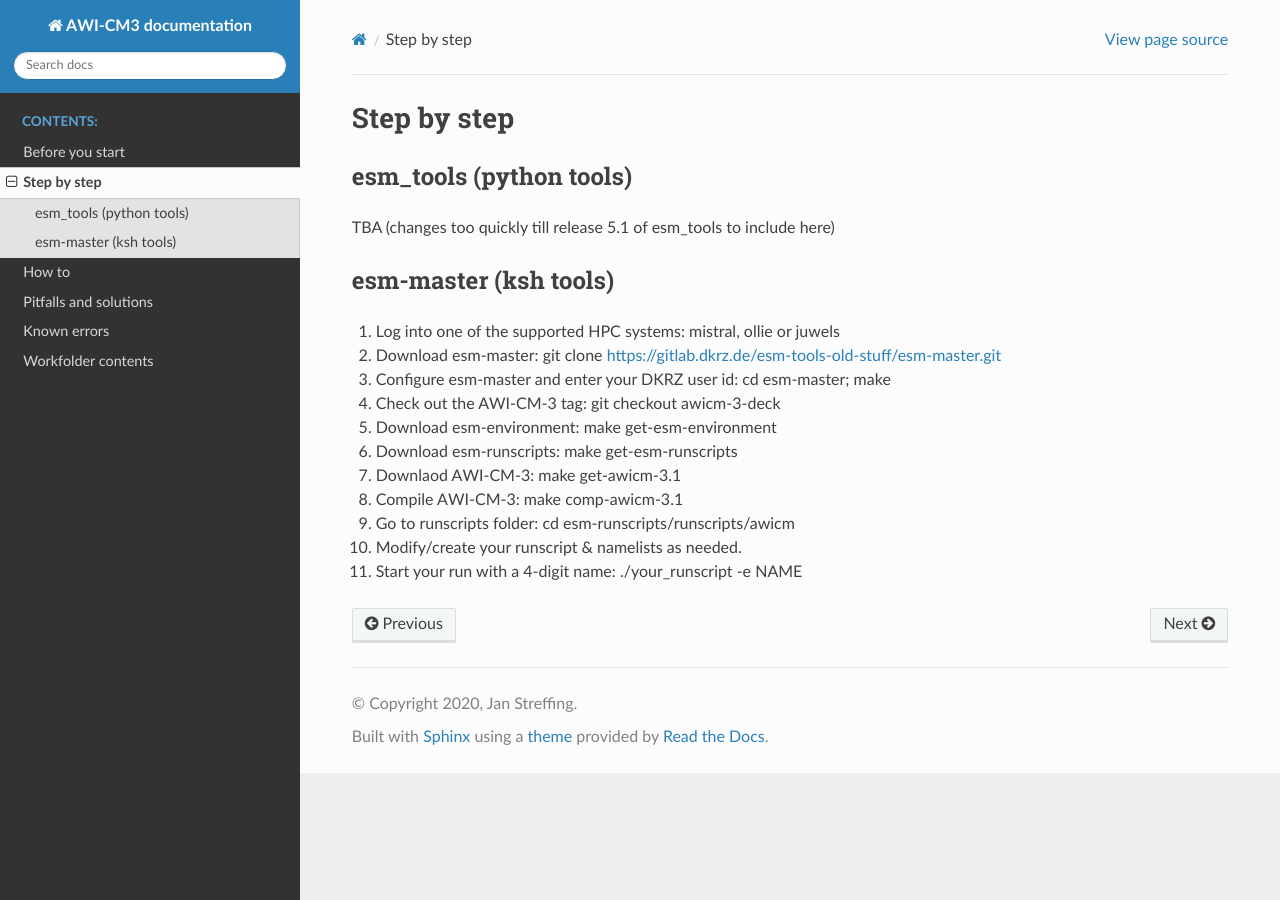
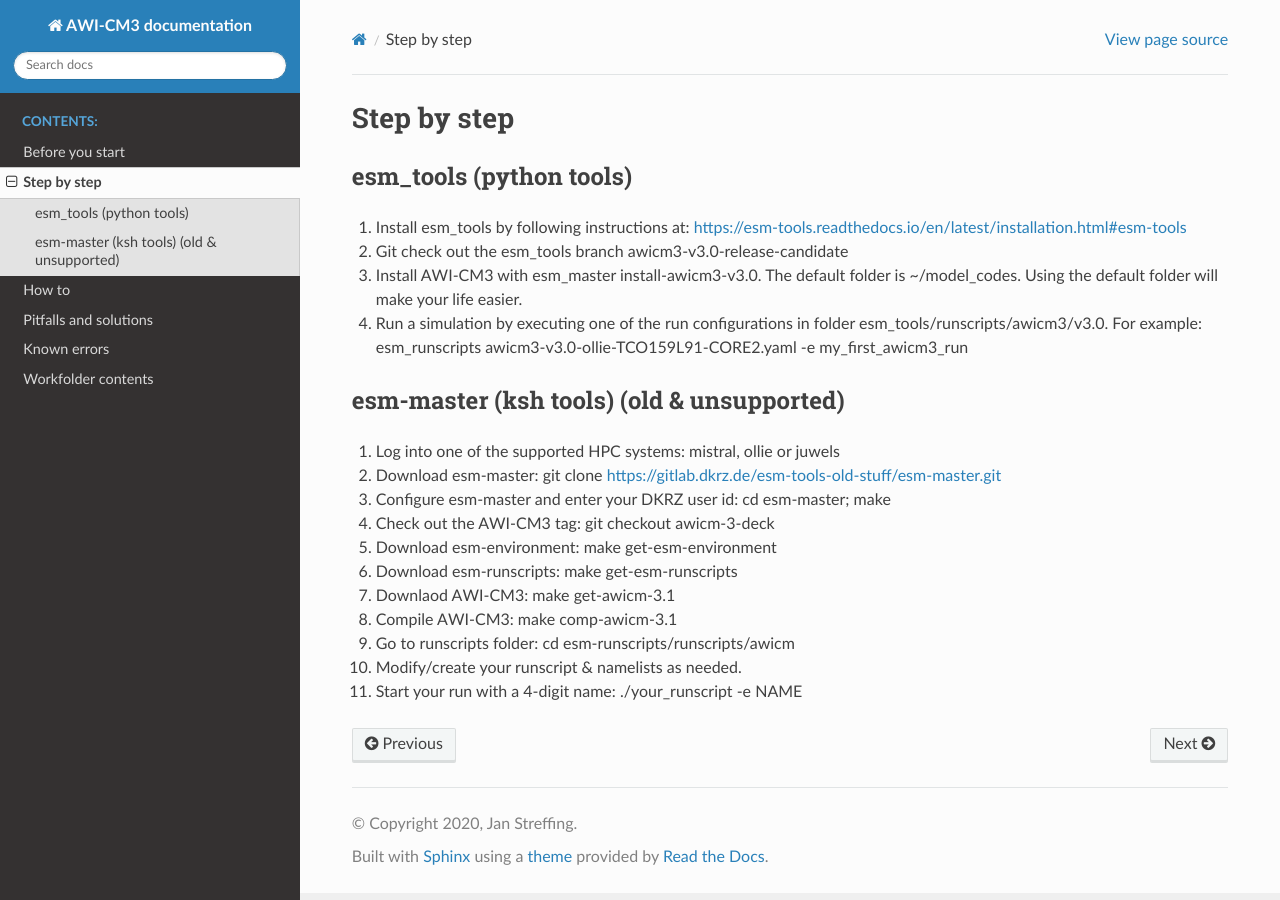
Before and after one commit to AWI-ESM/documentation_AWI-CM3, a Sphinx documentation site: the page built from source/quickstart.rst, in a window 1280 px wide. Built offline with Sphinx 7.4.7 and the Read the Docs theme 2.0.0, drawn with Linux system fonts in a browser that asks for light colours.

Commit message:
Update quickstart.rst
Added esm_tools quickstart guide. Marked the esm-master guide as old & unsupported.

```diff
--- a/source/quickstart.rst
+++ b/source/quickstart.rst
@@ -7,20 +7,23 @@ Step by step
 esm_tools (python tools)
 ########################
 
-TBA (changes too quickly till release 5.1 of esm_tools to include here)
+1. Install esm_tools by following instructions at: https://esm-tools.readthedocs.io/en/latest/installation.html#esm-tools
+2. Git check out the esm_tools branch awicm3-v3.0-release-candidate
+3. Install AWI-CM3 with esm_master install-awicm3-v3.0. The default folder is ~/model_codes. Using the default folder will make your life easier.
+4. Run a simulation by executing one of the run configurations in folder esm_tools/runscripts/awicm3/v3.0. For example: esm_runscripts awicm3-v3.0-ollie-TCO159L91-CORE2.yaml -e my_first_awicm3_run
 
-######################
-esm-master (ksh tools)
-######################
+##########################################
+esm-master (ksh tools) (old & unsupported)
+##########################################
 
 1. Log into one of the supported HPC systems: mistral, ollie or juwels
 2. Download esm-master: git clone https://gitlab.dkrz.de/esm-tools-old-stuff/esm-master.git
 3. Configure esm-master and enter your DKRZ user id: cd esm-master; make
-4. Check out the AWI-CM-3 tag: git checkout awicm-3-deck
+4. Check out the AWI-CM3 tag: git checkout awicm-3-deck
 5. Download esm-environment: make get-esm-environment
 6. Download esm-runscripts: make get-esm-runscripts
-7. Downlaod AWI-CM-3: make get-awicm-3.1
-8. Compile AWI-CM-3: make comp-awicm-3.1
+7. Downlaod AWI-CM3: make get-awicm-3.1
+8. Compile AWI-CM3: make comp-awicm-3.1
 9. Go to runscripts folder: cd esm-runscripts/runscripts/awicm
 10. Modify/create your runscript & namelists as needed.
 11. Start your run with a 4-digit name: ./your_runscript -e NAME
```
